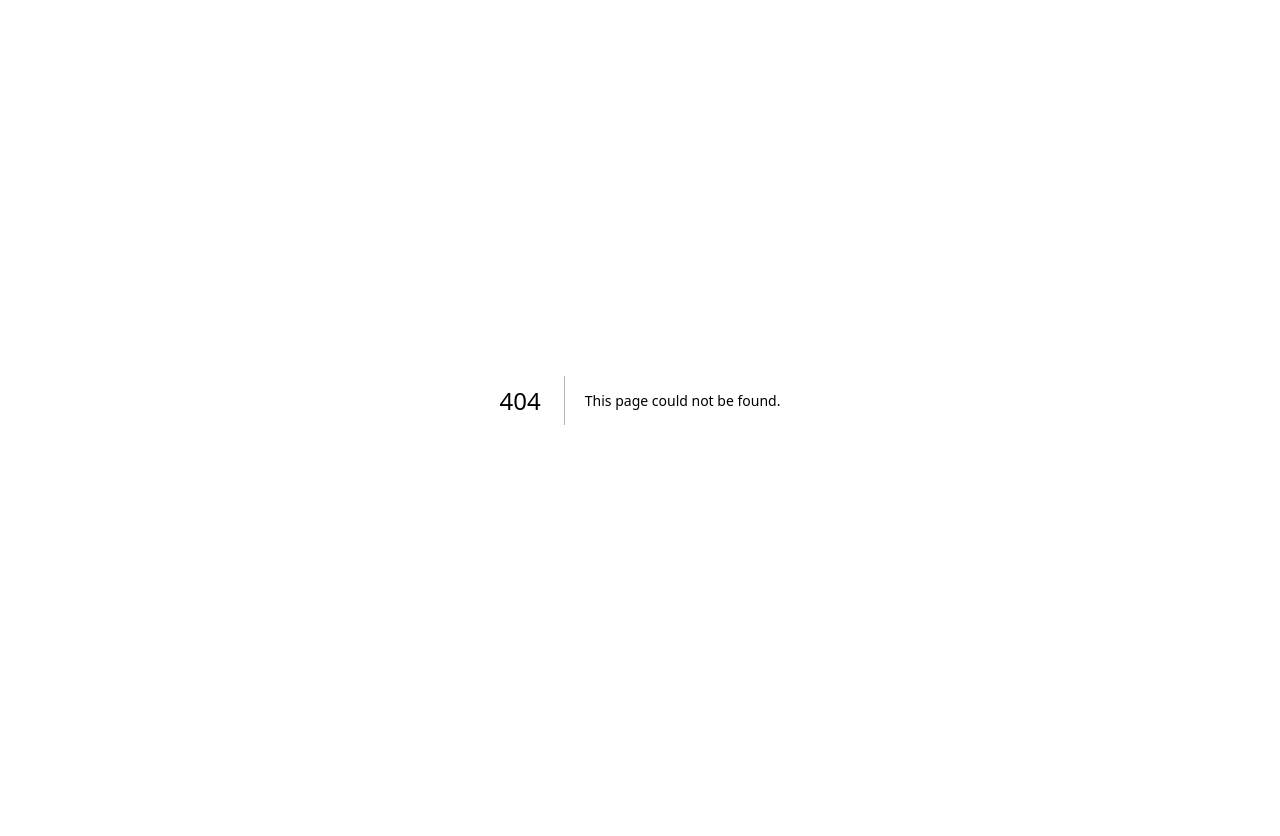
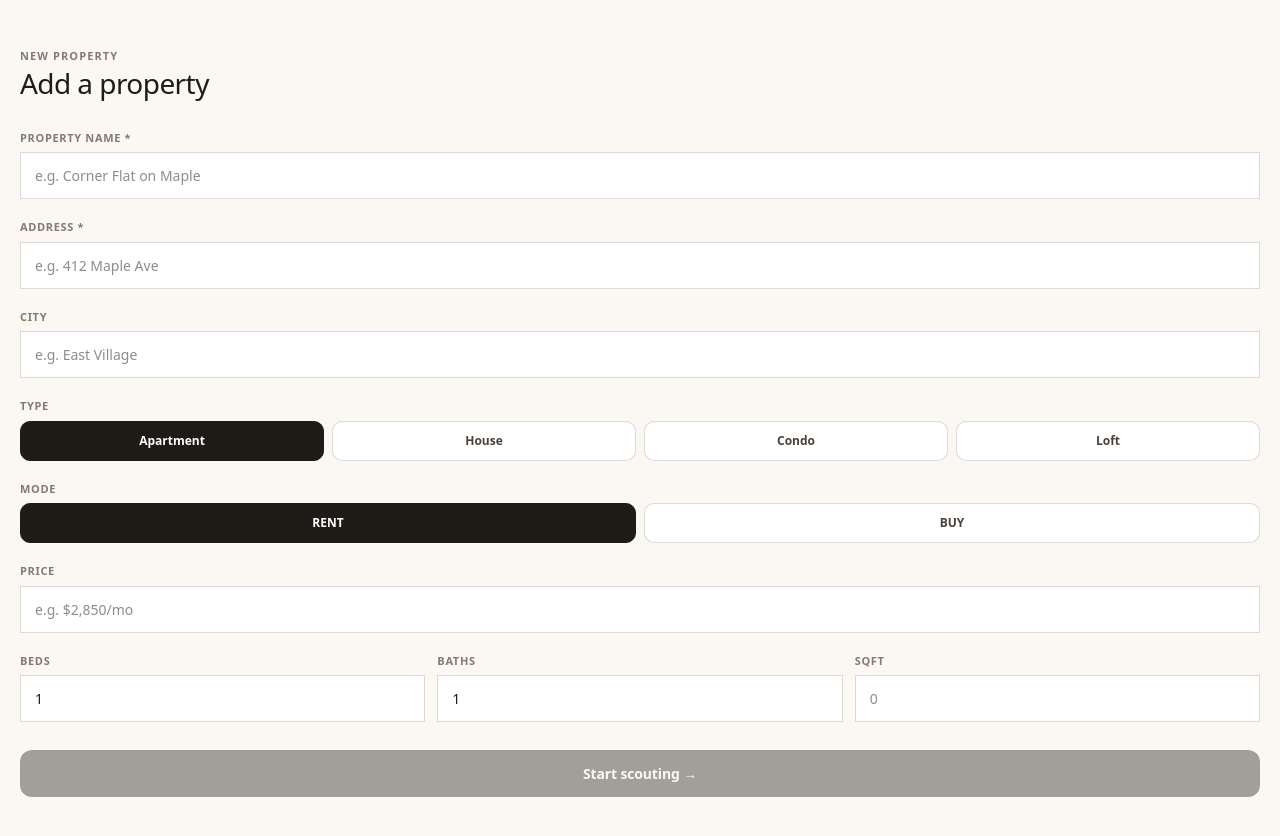
Before and after one commit to bogdanmosica/house-scout, a Next.js app in the folder apps/web/: page /add in a window 1280 px wide. Before the commit this address had no page. Shown: the top 836 px of the page. Before the commit the page ends 800 px from the top, so only its background shows below. Built offline with nearby package versions, Linux system fonts and the light colour scheme.

Commit message:
feat(web): add Add Property screen with type/mode picker
Co-Authored-By: Claude Sonnet 4.6 <noreply@anthropic.com>

```diff
--- /dev/null
+++ b/apps/web/app/add/page.tsx
@@ -0,0 +1,212 @@
+'use client'
+import { useState } from 'react'
+import { useRouter } from 'next/navigation'
+import { usePropertyStore } from '@house-scout/stores'
+import type { PropertyType, PropertyMode, PropertyTone } from '@house-scout/types'
+
+const PROPERTY_TYPES: { value: PropertyType; label: string }[] = [
+  { value: 'apartment', label: 'Apartment' },
+  { value: 'house',     label: 'House'     },
+  { value: 'condo',     label: 'Condo'     },
+  { value: 'loft',      label: 'Loft'      },
+]
+
+const TONES: PropertyTone[] = ['terra', 'sage', 'sky', 'gold']
+
+function randomTone(): PropertyTone {
+  return TONES[Math.floor(Math.random() * TONES.length)] ?? 'terra'
+}
+
+export default function AddPropertyPage() {
+  const router = useRouter()
+  const addProperty = usePropertyStore((s) => s.addProperty)
+
+  const [name, setName] = useState('')
+  const [address, setAddress] = useState('')
+  const [city, setCity] = useState('')
+  const [type, setType] = useState<PropertyType>('apartment')
+  const [mode, setMode] = useState<PropertyMode>('rent')
+  const [price, setPrice] = useState('')
+  const [beds, setBeds] = useState(1)
+  const [baths, setBaths] = useState(1)
+  const [sqft, setSqft] = useState(0)
+
+  const canSubmit = name.trim().length > 0 && address.trim().length > 0
+
+  const handleSubmit = () => {
+    if (!canSubmit) return
+    const id = `p${Date.now()}`
+    addProperty({
+      id,
+      name: name.trim(),
+      address: address.trim(),
+      city: city.trim(),
+      type,
+      mode,
+      price: price.trim(),
+      beds,
+      baths,
+      sqft,
+      rating: null,
+      tone: randomTone(),
+      status: 'todo',
+      highlights: [],
+      notes: '',
+      createdAt: new Date().toISOString(),
+      updatedAt: new Date().toISOString(),
+    })
+    router.push(`/scout/${id}/start`)
+  }
+
+  const inputStyle = {
+    width: '100%', padding: '12px 14px',
+    border: '1px solid var(--line-strong)',
+    background: 'var(--bg-elev)',
+    color: 'var(--ink)',
+    borderRadius: 'var(--r-input)',
+    fontSize: 14, fontFamily: 'inherit',
+    outline: 'none',
+    boxSizing: 'border-box' as const,
+  }
+
+  const labelStyle = {
+    fontSize: 11, fontWeight: 700, color: 'var(--ink-3)',
+    letterSpacing: '0.06em', textTransform: 'uppercase' as const,
+    display: 'block', marginBottom: 6,
+  }
+
+  return (
+    <div style={{ minHeight: '100svh', background: 'var(--bg)', padding: '48px 20px 80px' }}>
+      <div style={{ marginBottom: 32 }}>
+        <div className="hs-label">New property</div>
+        <h1 className="hs-h-serif" style={{ fontSize: 28, margin: '4px 0 0' }}>Add a property</h1>
+      </div>
+
+      <div style={{ display: 'flex', flexDirection: 'column', gap: 20 }}>
+        <div>
+          <label style={labelStyle}>Property name *</label>
+          <input
+            style={inputStyle}
+            placeholder="e.g. Corner Flat on Maple"
+            value={name}
+            onChange={(e) => setName(e.target.value)}
+          />
+        </div>
+
+        <div>
+          <label style={labelStyle}>Address *</label>
+          <input
+            style={inputStyle}
+            placeholder="e.g. 412 Maple Ave"
+            value={address}
+            onChange={(e) => setAddress(e.target.value)}
+          />
+        </div>
+
+        <div>
+          <label style={labelStyle}>City</label>
+          <input
+            style={inputStyle}
+            placeholder="e.g. East Village"
+            value={city}
+            onChange={(e) => setCity(e.target.value)}
+          />
+        </div>
+
+        <div>
+          <label style={labelStyle}>Type</label>
+          <div style={{ display: 'flex', gap: 8 }}>
+            {PROPERTY_TYPES.map((t) => (
+              <button
+                key={t.value}
+                onClick={() => setType(t.value)}
+                style={{
+                  flex: 1, padding: '10px 6px',
+                  border: `1px solid ${type === t.value ? 'var(--ink)' : 'var(--line-strong)'}`,
+                  background: type === t.value ? 'var(--ink)' : 'var(--bg-elev)',
+                  color: type === t.value ? '#fff' : 'var(--ink-2)',
+                  borderRadius: 10, fontSize: 12, fontWeight: 600,
+                  fontFamily: 'inherit', cursor: 'pointer',
+                }}
+              >
+                {t.label}
+              </button>
+            ))}
+          </div>
+        </div>
+
+        <div>
+          <label style={labelStyle}>Mode</label>
+          <div style={{ display: 'flex', gap: 8 }}>
+            {(['rent', 'buy'] as PropertyMode[]).map((m) => (
+              <button
+                key={m}
+                onClick={() => setMode(m)}
+                style={{
+                  flex: 1, padding: '10px 6px',
+                  border: `1px solid ${mode === m ? 'var(--ink)' : 'var(--line-strong)'}`,
+                  background: mode === m ? 'var(--ink)' : 'var(--bg-elev)',
+                  color: mode === m ? '#fff' : 'var(--ink-2)',
+                  borderRadius: 10, fontSize: 12, fontWeight: 700,
+                  fontFamily: 'inherit', cursor: 'pointer', textTransform: 'uppercase',
+                }}
+              >
+                {m}
+              </button>
+            ))}
+          </div>
+        </div>
+
+        <div>
+          <label style={labelStyle}>Price</label>
+          <input
+            style={inputStyle}
+            placeholder={mode === 'rent' ? 'e.g. $2,850/mo' : 'e.g. $485,000'}
+            value={price}
+            onChange={(e) => setPrice(e.target.value)}
+          />
+        </div>
+
+        <div style={{ display: 'flex', gap: 12 }}>
+          <div style={{ flex: 1 }}>
+            <label style={labelStyle}>Beds</label>
+            <input
+              style={inputStyle}
+              type="number" min={0} max={20}
+              value={beds}
+              onChange={(e) => setBeds(Number(e.target.value))}
+            />
+          </div>
+          <div style={{ flex: 1 }}>
+            <label style={labelStyle}>Baths</label>
+            <input
+              style={inputStyle}
+              type="number" min={0} max={20}
+              value={baths}
+              onChange={(e) => setBaths(Number(e.target.value))}
+            />
+          </div>
+          <div style={{ flex: 1 }}>
+            <label style={labelStyle}>Sqft</label>
+            <input
+              style={inputStyle}
+              type="number" min={0}
+              value={sqft || ''}
+              placeholder="0"
+              onChange={(e) => setSqft(Number(e.target.value))}
+            />
+          </div>
+        </div>
+
+        <button
+          onClick={handleSubmit}
+          disabled={!canSubmit}
+          className="hs-btn hs-btn--primary"
+          style={{ width: '100%', marginTop: 8, opacity: canSubmit ? 1 : 0.4 }}
+        >
+          Start scouting →
+        </button>
+      </div>
+    </div>
+  )
+}
```
